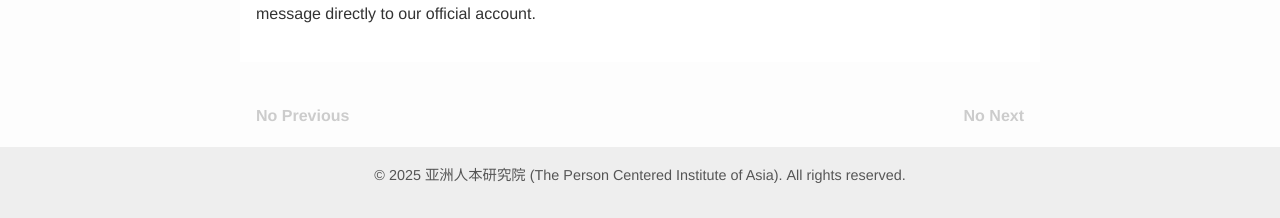
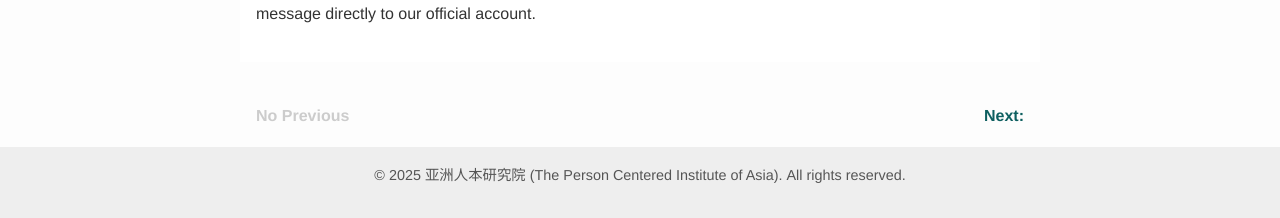
Before and after one commit to YeeLiu611/YeeLiu611, a Jekyll site: the page built from _blog_en/pcia_introduction.md, in a window 1280 px wide and 900 px high, scrolled down 3996 px. Shown: the part 679-897 px from the top of the window. Built offline with Jekyll 4.4.1, drawn with Linux system fonts in a browser that asks for light colours; a script that is not in the unit is left out.

Commit message:
Update post.html

```diff
--- a/_layouts/post.html
+++ b/_layouts/post.html
@@ -26,7 +26,11 @@ layout: default
   <!-- 上一篇 / 下一篇导航，只显示同语言的文章 -->
   <nav class="post-nav">
     <!-- 1) 收集同语言所有文章，按新到旧排序 -->
-    {% assign siblings = site.posts | where: "lang", page.lang | sort: "date" | reverse %}
+    {% if page.lang == 'zh' %}
+      {% assign siblings = site.blog_zh | sort: 'date' | reverse %}
+    {% else %}
+      {% assign siblings = site.blog_en | sort: 'date' | reverse %}
+    {% endif %}
 
     <!-- 2) 找到当前这篇文章在 siblings 数组中的索引，并立即 break 避免重复匹配 -->
     {% assign current_index = 0 %}
```
